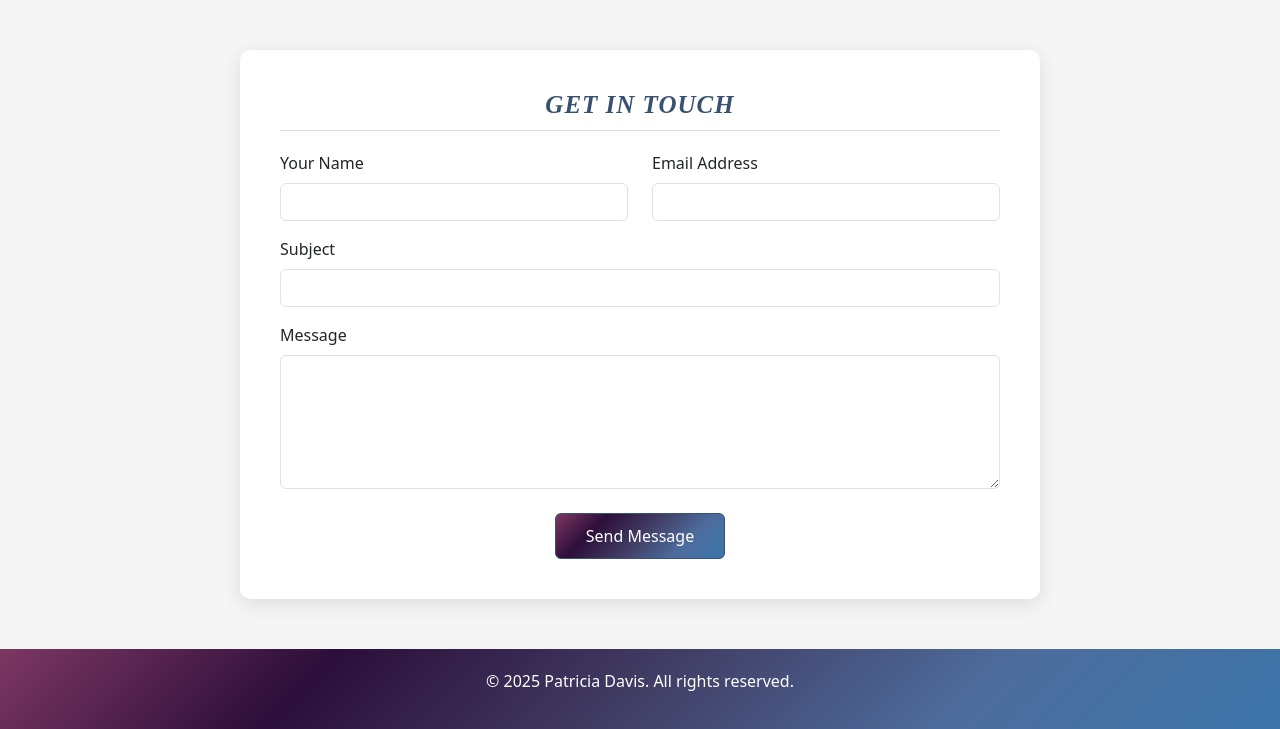
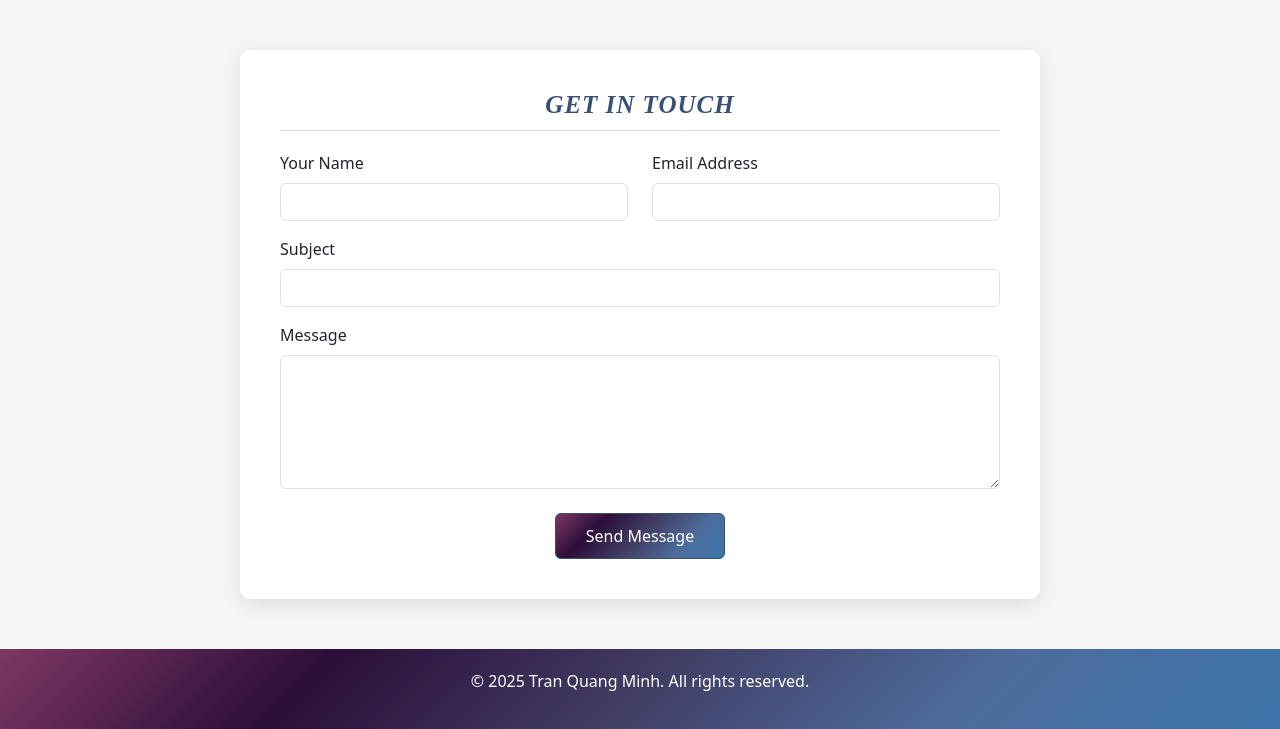
Before and after one commit to MinhTrannnnn/MinhTrannnnn.github.io, a plain HTML site: page index.html in a window 1280 px wide. Shown: the part 1155-1884 px from the top of the page. Drawn offline with nearby package versions, Linux system fonts and the light colour scheme; a web font is replaced by a local one.

Commit message:
Upload new CV update

```diff
--- a/index.html
+++ b/index.html
@@ -548,7 +548,7 @@
     <!-- Footer -->
     <footer>
         <div class="container">
-            <p>&copy; 2025 Patricia Davis. All rights reserved.</p>
+            <p>&copy; 2025 Tran Quang Minh. All rights reserved.</p>
         </div>
     </footer>
 
```
